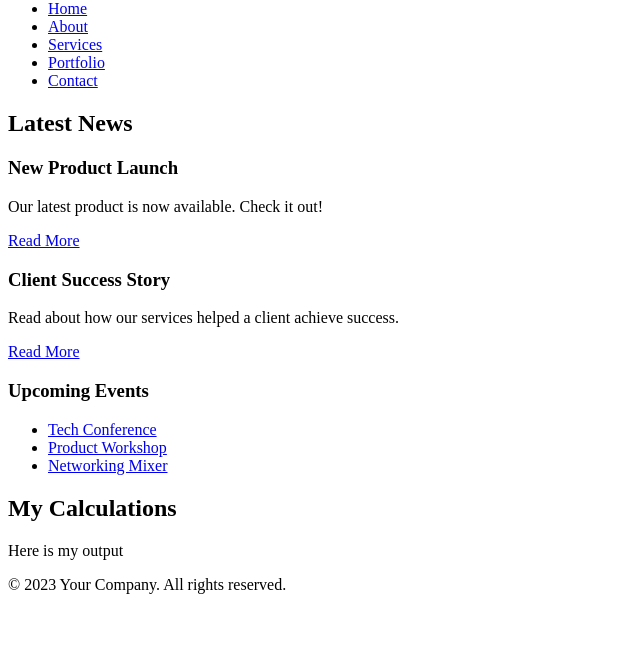
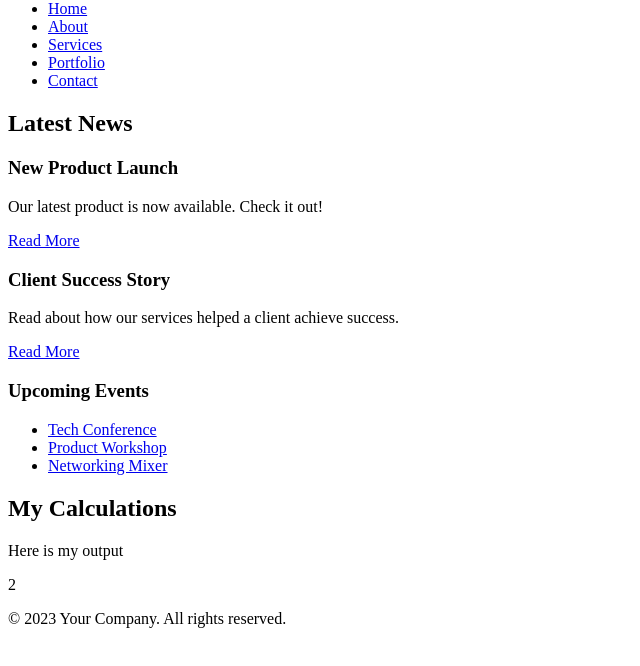
Before and after one commit to preetumsing/session2_challenges, a plain HTML site: page index.html in a window 1280 px wide. Shown: the part 66-732 px from the top of the page, without its empty margins (0-640 px from the left). Drawn offline with Linux system fonts and the light colour scheme.

Commit message:
Use destructuring method + display result on HTML page

```diff
--- a/assets/js_starter/scripts_challenge_2.js
+++ b/assets/js_starter/scripts_challenge_2.js
@@ -10,5 +10,7 @@ let array3 = [...array1, ...array2];
 let removeDuplicates = [...new Set(array3)];
 
 // Use array destructuring to assign the first three elements to variables
+let [firstNum, secondNum, thirdNum] = removeDuplicates;
 
 // Set the value of the output filed to be the second element of the unique array
+document.getElementById('OutputField').innerHTML = secondNum;
```
Also changed, not shown: index.html (+1 -0 lines).
